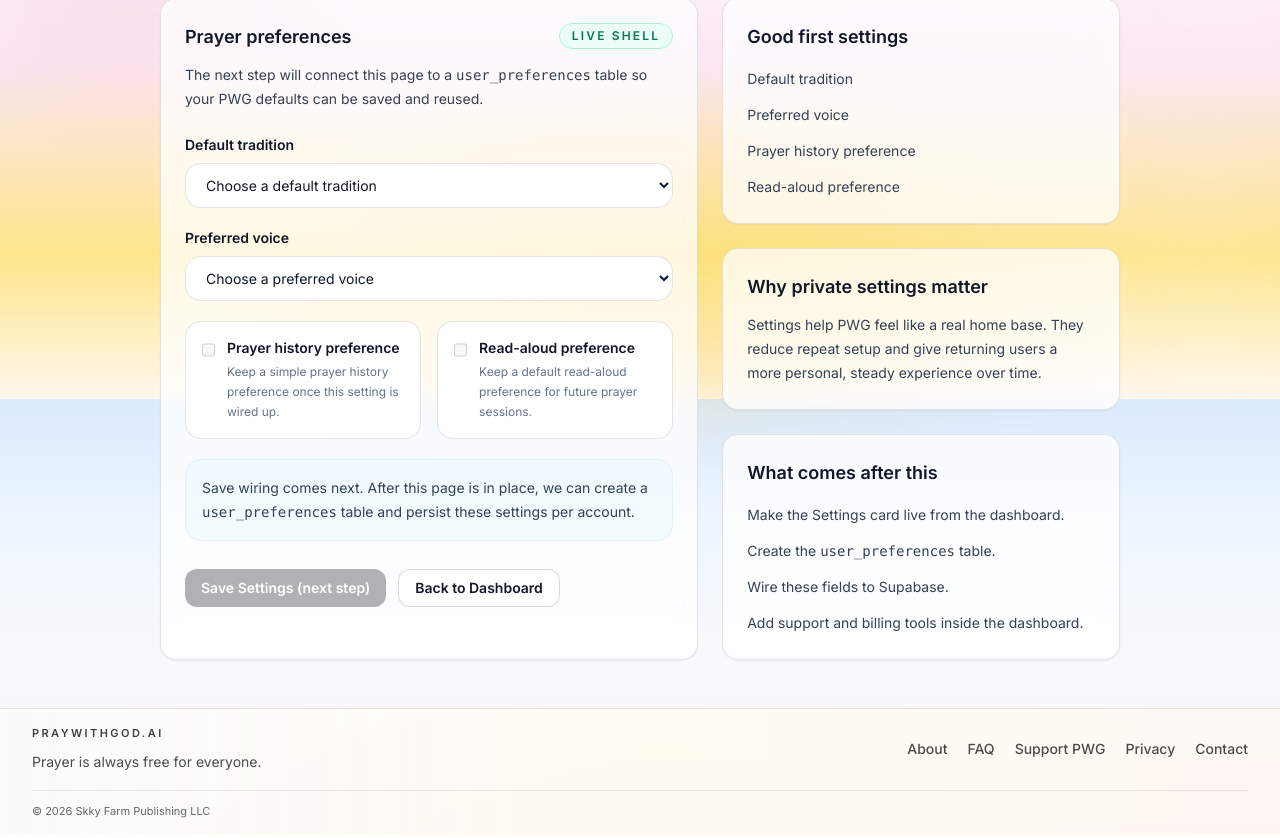
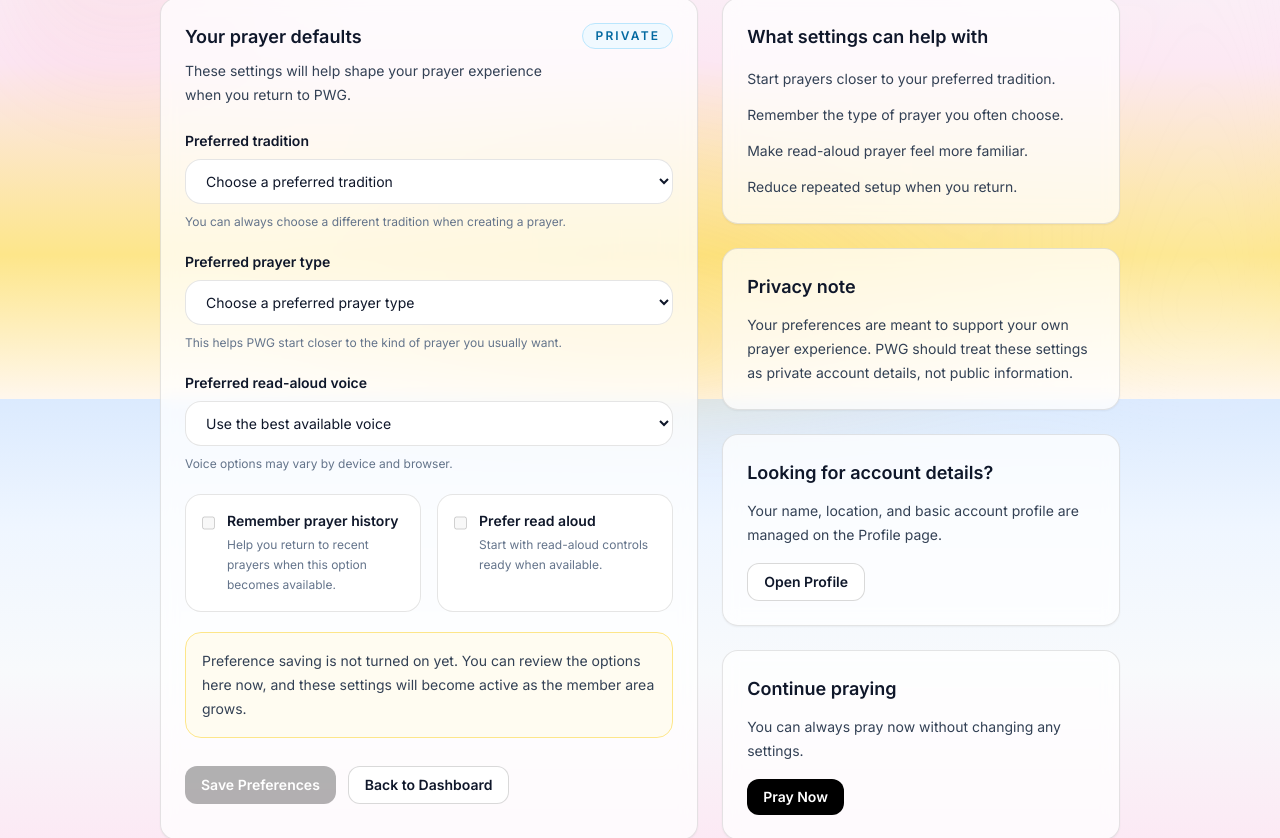
Before and after one commit to Skkyfarm/pray-with-god, a Next.js app: page /dashboard/settings in a window 1280 px wide. Shown: the part 401-1239 px from the top of the page. Built offline with nearby package versions, Linux system fonts and the light colour scheme; no server answers; sample sign-in values are in the browser's storage.

Commit message:
Polish dashboard settings page

```diff
--- a/app/dashboard/settings/page.tsx
+++ b/app/dashboard/settings/page.tsx
@@ -28,32 +28,34 @@ export default async function DashboardSettingsPage() {
           </p>
 
           <h1 className="mt-3 text-3xl font-semibold tracking-tight sm:text-4xl">
-            Private Settings
+            Prayer Preferences
           </h1>
 
           <p className="mt-4 max-w-3xl text-base leading-7 text-slate-700 sm:text-lg">
-            This is where your personal PWG preferences will live. The first
-            version is a clean shell for private defaults and future support
-            settings that we can wire into Supabase next.
+            Choose the prayer defaults that feel most natural to you. These
+            preferences help PrayWithGod.ai feel calmer, more familiar, and
+            easier to return to each time you pray.
           </p>
         </div>
 
         <div className="mt-8 grid gap-6 lg:grid-cols-[1.15fr_0.85fr]">
           <section className="rounded-2xl border border-black/10 bg-white/75 p-6 shadow-sm backdrop-blur">
             <div className="flex items-start justify-between gap-3">
-              <h2 className="text-lg font-semibold text-slate-900">
-                Prayer preferences
-              </h2>
-              <span className="inline-flex rounded-full border border-emerald-200 bg-emerald-50 px-3 py-1 text-xs font-semibold uppercase tracking-[0.18em] text-emerald-700">
-                Live shell
+              <div>
+                <h2 className="text-lg font-semibold text-slate-900">
+                  Your prayer defaults
+                </h2>
+
+                <p className="mt-2 text-sm leading-6 text-slate-700">
+                  These settings will help shape your prayer experience when you
+                  return to PWG.
+                </p>
+              </div>
+
+              <span className="inline-flex rounded-full border border-sky-200 bg-sky-50 px-3 py-1 text-xs font-semibold uppercase tracking-[0.18em] text-sky-700">
+                Private
               </span>
             </div>
-
-            <p className="mt-3 text-sm leading-6 text-slate-700">
-              The next step will connect this page to a{" "}
-              <code>user_preferences</code> table so your PWG defaults can be
-              saved and reused.
-            </p>
 
             <form className="mt-6 space-y-5">
               <div>
@@ -61,7 +63,7 @@ export default async function DashboardSettingsPage() {
                   htmlFor="defaultTradition"
                   className="mb-2 block text-sm font-semibold text-slate-900"
                 >
-                  Default tradition
+                  Preferred tradition
                 </label>
                 <select
                   id="defaultTradition"
@@ -69,8 +71,8 @@ export default async function DashboardSettingsPage() {
                   defaultValue=""
                   className="w-full rounded-2xl border border-black/10 bg-white px-4 py-3 text-sm text-slate-900 outline-none transition focus:border-sky-400"
                 >
-                  <option value="">Choose a default tradition</option>
-                  <option value="grace">Exploring</option>
+                  <option value="">Choose a preferred tradition</option>
+                  <option value="exploring">Exploring / not sure yet</option>
                   <option value="protestant">Protestant</option>
                   <option value="catholic">Catholic</option>
                   <option value="jewish">Jewish</option>
@@ -78,6 +80,38 @@ export default async function DashboardSettingsPage() {
                   <option value="hindu">Hindu</option>
                   <option value="buddhist">Buddhist</option>
                 </select>
+                <p className="mt-2 text-xs leading-5 text-slate-500">
+                  You can always choose a different tradition when creating a
+                  prayer.
+                </p>
+              </div>
+
+              <div>
+                <label
+                  htmlFor="preferredPrayerType"
+                  className="mb-2 block text-sm font-semibold text-slate-900"
+                >
+                  Preferred prayer type
+                </label>
+                <select
+                  id="preferredPrayerType"
+                  name="preferredPrayerType"
+                  defaultValue=""
+                  className="w-full rounded-2xl border border-black/10 bg-white px-4 py-3 text-sm text-slate-900 outline-none transition focus:border-sky-400"
+                >
+                  <option value="">Choose a preferred prayer type</option>
+                  <option value="personal">Personal prayer</option>
+                  <option value="gratitude">Gratitude</option>
+                  <option value="guidance">Guidance</option>
+                  <option value="healing">Healing</option>
+                  <option value="peace">Peace</option>
+                  <option value="forgiveness">Forgiveness</option>
+                  <option value="strength">Strength</option>
+                </select>
+                <p className="mt-2 text-xs leading-5 text-slate-500">
+                  This helps PWG start closer to the kind of prayer you usually
+                  want.
+                </p>
               </div>
 
               <div>
@@ -85,7 +119,7 @@ export default async function DashboardSettingsPage() {
                   htmlFor="preferredVoice"
                   className="mb-2 block text-sm font-semibold text-slate-900"
                 >
-                  Preferred voice
+                  Preferred read-aloud voice
                 </label>
                 <select
                   id="preferredVoice"
@@ -93,12 +127,15 @@ export default async function DashboardSettingsPage() {
                   defaultValue=""
                   className="w-full rounded-2xl border border-black/10 bg-white px-4 py-3 text-sm text-slate-900 outline-none transition focus:border-sky-400"
                 >
-                  <option value="">Choose a preferred voice</option>
+                  <option value="">Use the best available voice</option>
                   <option value="default">Default</option>
                   <option value="warm">Warm</option>
                   <option value="calm">Calm</option>
                   <option value="steady">Steady</option>
                 </select>
+                <p className="mt-2 text-xs leading-5 text-slate-500">
+                  Voice options may vary by device and browser.
+                </p>
               </div>
 
               <div className="grid gap-4 sm:grid-cols-2">
@@ -111,11 +148,11 @@ export default async function DashboardSettingsPage() {
                   />
                   <span>
                     <span className="block text-sm font-semibold text-slate-900">
-                      Prayer history preference
+                      Remember prayer history
                     </span>
                     <span className="mt-1 block text-xs leading-5 text-slate-500">
-                      Keep a simple prayer history preference once this setting
-                      is wired up.
+                      Help you return to recent prayers when this option becomes
+                      available.
                     </span>
                   </span>
                 </label>
@@ -129,21 +166,20 @@ export default async function DashboardSettingsPage() {
                   />
                   <span>
                     <span className="block text-sm font-semibold text-slate-900">
-                      Read-aloud preference
+                      Prefer read aloud
                     </span>
                     <span className="mt-1 block text-xs leading-5 text-slate-500">
-                      Keep a default read-aloud preference for future prayer
-                      sessions.
+                      Start with read-aloud controls ready when available.
                     </span>
                   </span>
                 </label>
               </div>
 
-              <div className="rounded-2xl border border-sky-100 bg-sky-50/70 p-4">
+              <div className="rounded-2xl border border-amber-200 bg-amber-50/70 p-4">
                 <p className="text-sm leading-6 text-slate-700">
-                  Save wiring comes next. After this page is in place, we can
-                  create a <code>user_preferences</code> table and persist these
-                  settings per account.
+                  Preference saving is not turned on yet. You can review the
+                  options here now, and these settings will become active as the
+                  member area grows.
                 </p>
               </div>
 
@@ -153,7 +189,7 @@ export default async function DashboardSettingsPage() {
                   disabled
                   className="cursor-not-allowed rounded-xl bg-black/30 px-4 py-2 text-sm font-semibold text-white"
                 >
-                  Save Settings (next step)
+                  Save Preferences
                 </button>
 
                 <Link
@@ -169,40 +205,66 @@ export default async function DashboardSettingsPage() {
           <div className="space-y-6">
             <section className="rounded-2xl border border-black/10 bg-white/75 p-6 shadow-sm backdrop-blur">
               <h2 className="text-lg font-semibold text-slate-900">
-                Good first settings
+                What settings can help with
               </h2>
 
               <ul className="mt-4 space-y-3 text-sm leading-6 text-slate-700">
-                <li>Default tradition</li>
-                <li>Preferred voice</li>
-                <li>Prayer history preference</li>
-                <li>Read-aloud preference</li>
+                <li>Start prayers closer to your preferred tradition.</li>
+                <li>Remember the type of prayer you often choose.</li>
+                <li>Make read-aloud prayer feel more familiar.</li>
+                <li>Reduce repeated setup when you return.</li>
               </ul>
             </section>
 
             <section className="rounded-2xl border border-black/10 bg-white/75 p-6 shadow-sm backdrop-blur">
               <h2 className="text-lg font-semibold text-slate-900">
-                Why private settings matter
+                Privacy note
               </h2>
 
               <p className="mt-3 text-sm leading-6 text-slate-700">
-                Settings help PWG feel like a real home base. They reduce repeat
-                setup and give returning users a more personal, steady
-                experience over time.
+                Your preferences are meant to support your own prayer
+                experience. PWG should treat these settings as private account
+                details, not public information.
               </p>
             </section>
 
             <section className="rounded-2xl border border-black/10 bg-white/75 p-6 shadow-sm backdrop-blur">
               <h2 className="text-lg font-semibold text-slate-900">
-                What comes after this
+                Looking for account details?
               </h2>
 
-              <ol className="mt-4 space-y-3 text-sm leading-6 text-slate-700">
-                <li>Make the Settings card live from the dashboard.</li>
-                <li>Create the <code>user_preferences</code> table.</li>
-                <li>Wire these fields to Supabase.</li>
-                <li>Add support and billing tools inside the dashboard.</li>
-              </ol>
+              <p className="mt-3 text-sm leading-6 text-slate-700">
+                Your name, location, and basic account profile are managed on
+                the Profile page.
+              </p>
+
+              <div className="mt-4">
+                <Link
+                  href="/dashboard/profile"
+                  className="inline-flex rounded-xl border border-black/15 bg-white px-4 py-2 text-sm font-semibold text-slate-900 hover:bg-white/80"
+                >
+                  Open Profile
+                </Link>
+              </div>
+            </section>
+
+            <section className="rounded-2xl border border-black/10 bg-white/75 p-6 shadow-sm backdrop-blur">
+              <h2 className="text-lg font-semibold text-slate-900">
+                Continue praying
+              </h2>
+
+              <p className="mt-3 text-sm leading-6 text-slate-700">
+                You can always pray now without changing any settings.
+              </p>
+
+              <div className="mt-4">
+                <Link
+                  href="/pray"
+                  className="inline-flex rounded-xl bg-black px-4 py-2 text-sm font-semibold text-white hover:bg-black/90"
+                >
+                  Pray Now
+                </Link>
+              </div>
             </section>
           </div>
         </div>
```
